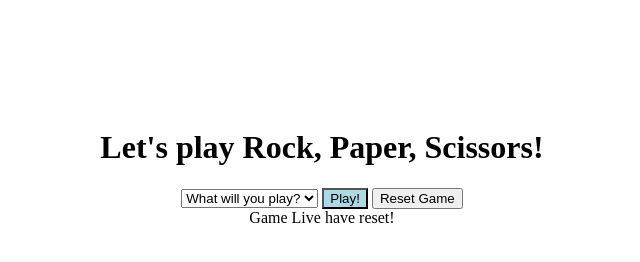
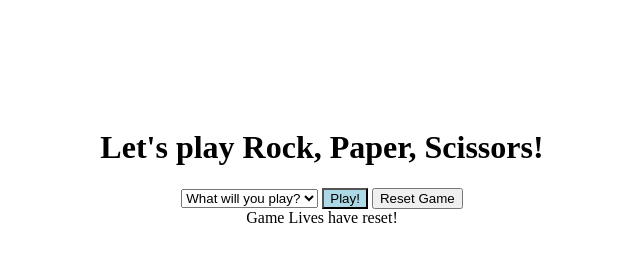
Before and after one commit to jmillermedia/rock-paper-scissors, a plain HTML site: page index.html in a window 1280 px wide. Both pictures are taken after a click on the button "Reset Game". Shown: the full height of the page, 318-958 px from the left. Drawn offline with Linux system fonts and the light colour scheme.

Commit message:
Figured it out!
Removed "var" as variable was already set. Lives now reset to 3 when button is pushed!

```diff
--- a/js/rps.js
+++ b/js/rps.js
@@ -14,9 +14,10 @@ document.getElementById('resetGame').addEventListener('click', resetGame);
 // game function
 
 function resetGame() {
-  var player_lives = 3;
-  var computer_lives = 3;
-  message_area.innerHTML += 'Game Live have reset! <br>';
+  clearArea = true;
+  player_lives = 3;
+  computer_lives = 3;
+  message_area.innerHTML += 'Game Lives have reset! <br>';
 }
 
 function runGame() {
@@ -24,7 +25,7 @@ function runGame() {
     message_area.innerHTML = '';
   }
 
-  clearArea = false;
+  clearArea = true;
 
   message_area.innerHTML += '******************** <br>';
   message_area.innerHTML += 'Computer Lives: ' + computer_lives + '<br>';
```
Also changed, not shown: index.html (+1 -0 lines).
